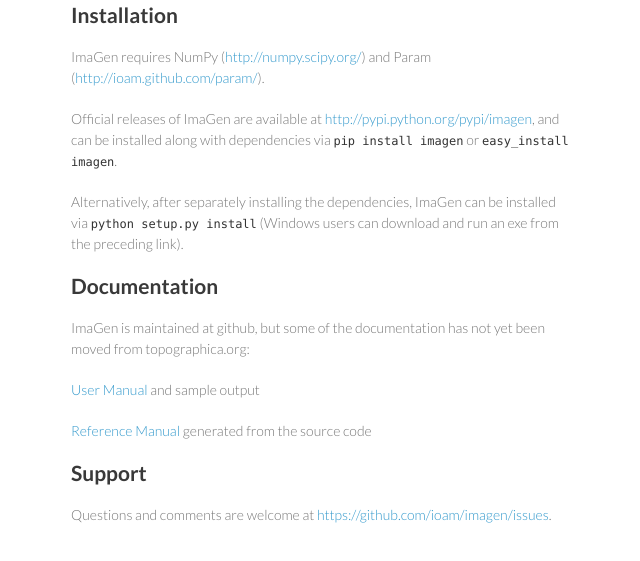
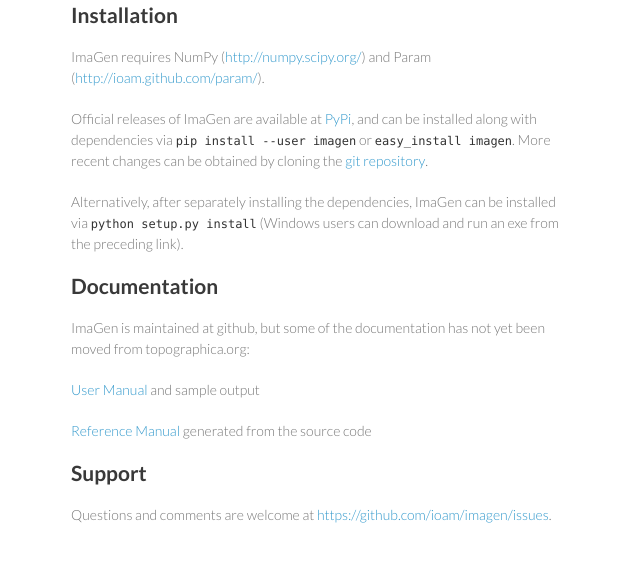
Before and after one commit to holoviz-topics/imagen, a plain HTML site: page index.html in a window 1280 px wide. Shown: the part 993-1554 px from the top of the page, without its empty margins (499-1139 px from the left). Drawn offline with Linux system fonts and the light colour scheme.

Commit message:
Updated installation instructions.

```diff
--- a/index.html
+++ b/index.html
@@ -49,7 +49,7 @@
 
 <p>ImaGen requires NumPy (<a href="http://numpy.scipy.org/">http://numpy.scipy.org/</a>) and Param (<a href="http://ioam.github.com/param/">http://ioam.github.com/param/</a>).</p>
 
-<p>Official releases of ImaGen are available at <a href="http://pypi.python.org/pypi/imagen">http://pypi.python.org/pypi/imagen</a>, and can be installed along with dependencies via <code>pip install imagen</code> or <code>easy_install imagen</code>.</p>
+<p>Official releases of ImaGen are available at <a href="http://pypi.python.org/pypi/imagen">PyPi</a>, and can be installed along with dependencies via <code>pip install --user imagen</code> or <code>easy_install imagen</code>.  More recent changes can be obtained by cloning the <a href="https://github.com/ioam/imagen">git repository</a>.</p>
 
 <p>Alternatively, after separately installing the dependencies, ImaGen can be installed via <code>python setup.py install</code> (Windows users can download and run an exe from the preceding link).</p>
 
```
